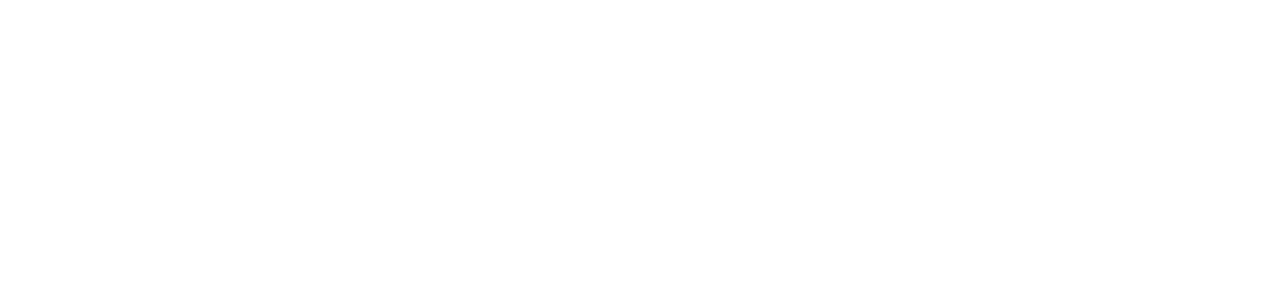
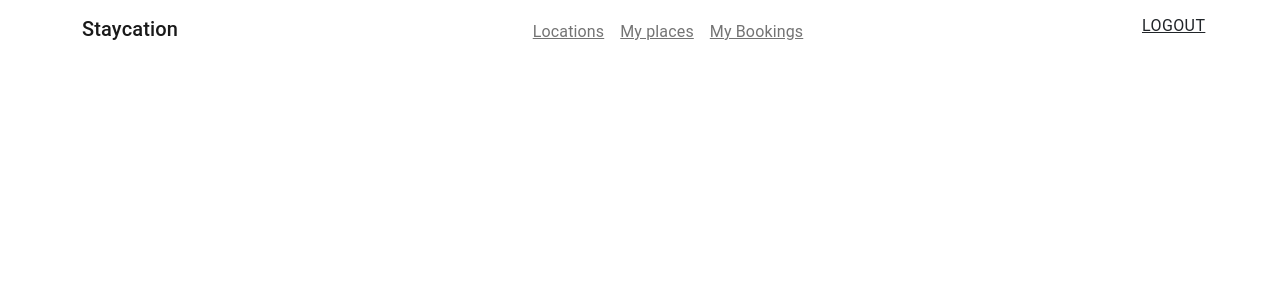
Before and after one commit to HanaHrustic/Devcademy, a React (Create React App) app in the folder summer-health-app/: page / in a window 1280 px wide. Shown: the top 300 px of the page. Built offline with nearby package versions, Linux system fonts and the light colour scheme.

Commit message:
Navbar layout

```diff
--- a/summer-health-app/src/App.tsx
+++ /dev/null
@@ -1,11 +0,0 @@
-import './App.css';
-
-function App() {
-  return (
-    <div>
-
-    </div>
-  );
-}
-
-export default App;
--- /dev/null
+++ b/summer-health-app/src/Main.tsx
@@ -0,0 +1,12 @@
+import Navigation from './components/Navigation';
+import './Main.css';
+
+function Main() {
+  return (
+    <div>
+      <Navigation/>
+    </div>
+  );
+}
+
+export default Main;
--- /dev/null
+++ b/summer-health-app/src/components/Navigation.css
@@ -0,0 +1,67 @@
+.navigation{
+    display: flex;
+    flex-direction: row;
+    align-items: center;
+    padding: 16px 76px;
+    gap: 241px;
+
+    position: absolute;
+    height: 64px;
+    left: 0%;
+    right: 0%;
+    top: 0px;
+
+    background: #FFFFFF;
+
+    box-shadow: 0px 4px 4px rgba(205, 205, 205, 0.25);
+}
+
+.brand{
+    width: 96px;
+    height: 32px;
+
+    font-family: 'Roboto';
+    font-style: normal;
+    font-weight: 500;
+    font-size: 20px;
+    line-height: 160%;
+
+    letter-spacing: 0.15px;
+
+    color: #000000;
+}
+
+.nav-link{
+    height: 24px;
+
+    font-family: 'Roboto';
+    font-style: normal;
+    font-weight: 400;
+    font-size: 16px;
+    line-height: 150%;
+
+    letter-spacing: 0.15px;
+    text-decoration-line: underline !important;
+
+    color: #1A3440;
+
+    flex: none;
+    order: 2;
+    flex-grow: 0;
+}
+
+.logout{
+    width: 56px;
+    height: 24px;
+
+    font-family: 'Roboto';
+    font-style: normal;
+    font-weight: 500;
+    font-size: 14px;
+    line-height: 170%;
+
+    letter-spacing: 0.4px;
+    text-transform: uppercase;
+
+    color: #1A3440;
+}
--- /dev/null
+++ b/summer-health-app/src/components/Navigation.tsx
@@ -0,0 +1,25 @@
+import './Navigation.css'
+import Container from 'react-bootstrap/Container';
+import Nav from 'react-bootstrap/Nav';
+import Navbar from 'react-bootstrap/Navbar';
+
+function Navigation() {
+
+  return (
+    <div>
+      <Navbar>
+        <Container className='d-flex justify-content-between'>
+          <Navbar.Brand className="brand" href="#home">Staycation</Navbar.Brand>
+          <Nav className='d-flex justify-content-between'>
+            <Nav.Link className="tab" href="#locations">Locations</Nav.Link>
+            <Nav.Link className="tab" href="#my_places">My places</Nav.Link>
+            <Nav.Link className="tab" href="#my_bookings">My Bookings</Nav.Link>
+          </Nav>
+          <Nav.Link className="logout" href="#logout">LOGOUT</Nav.Link>
+        </Container>
+      </Navbar>
+    </div>
+  );
+}
+
+export default Navigation;
--- a/summer-health-app/src/index.tsx
+++ b/summer-health-app/src/index.tsx
@@ -1,8 +1,10 @@
 import ReactDOM from 'react-dom/client';
 import './index.css';
-import App from './App';
+import Main from './Main';
+import 'bootstrap/dist/css/bootstrap.css';
+import 'bootstrap/dist/js/bootstrap.js';
 
 const root = ReactDOM.createRoot(
   document.getElementById('root') as HTMLElement
 );
-root.render(<App />);
+root.render(<Main />);
```
Also changed, not shown: summer-health-app/package.json (+7 -0 lines), summer-health-app/src/App.css (deleted), summer-health-app/src/Main.css (added), 1 other file (tests, documents, lock files or other folders).
